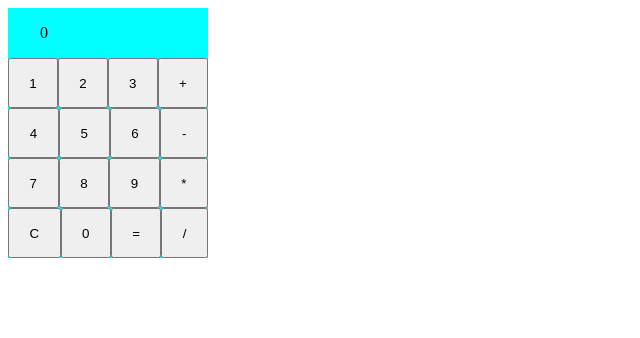
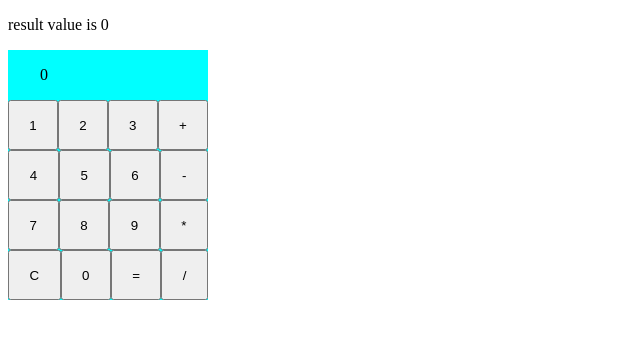
Before and after one commit to aiya000/vue-calculator, a Vue app: page / in a window 1280 px wide. Shown: the top 338 px of the page, without its empty margins (0-640 px from the left). Built offline with nearby package versions, Linux system fonts and the light colour scheme.

Commit message:
:+1: Show the result value on App

```diff
--- a/src/App.vue
+++ b/src/App.vue
@@ -1,5 +1,8 @@
 <template>
-  <Calculator />
+    <div>
+        <p>result value is {{ result.value }}</p>
+        <Calculator :result="result" />
+    </div>
 </template>
 
 <script lang="ts">
@@ -8,7 +11,9 @@ import { Component, Vue } from 'vue-property-decorator'
 import Calculator from './components/Calculator.vue'
 
 @Component({ components: { Calculator } })
-export default class App extends Vue {}
+export default class App extends Vue {
+  public result = { value: 0 }
+}
 
 </script>
 
```
